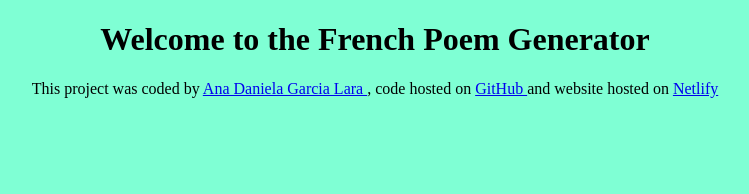
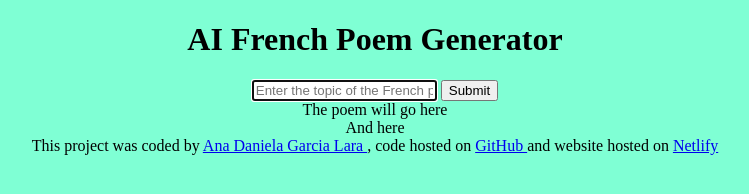
Before and after one commit to AnaDany98/french-poem-generator, a plain HTML site: page index.html in a window 1280 px wide. Shown: the whole page, without its empty margins (265-1014 px from the left). Drawn offline with Linux system fonts and the light colour scheme.

Commit message:
Added the basic html structure

```diff
--- a/index.html
+++ b/index.html
@@ -4,10 +4,26 @@
     <meta charset="UTF-8">
     <meta name="viewport" content="width=device-width, initial-scale=1.0">
     <link rel="stylesheet" href="src/style.css">
-    <title>AI Generator</title>
+    <title>AI French Poem Generator</title>
 </head>
 <body>
-    <h1>Welcome to the French Poem Generator</h1>
+    <header>
+       <h1>AI French Poem Generator</h1>
+    </header>
+
+    <main>
+        <form action="">
+            <input type="text" placeholder="Enter the topic of the French poem" autofocus required autocomplete="off">
+            <input type="submit" value="Submit">
+        </form>
+
+        <div>
+            The poem will go here
+            <br/>
+            And here
+        </div>
+    </main>
+
 
     <footer>
       This project was coded by
```
